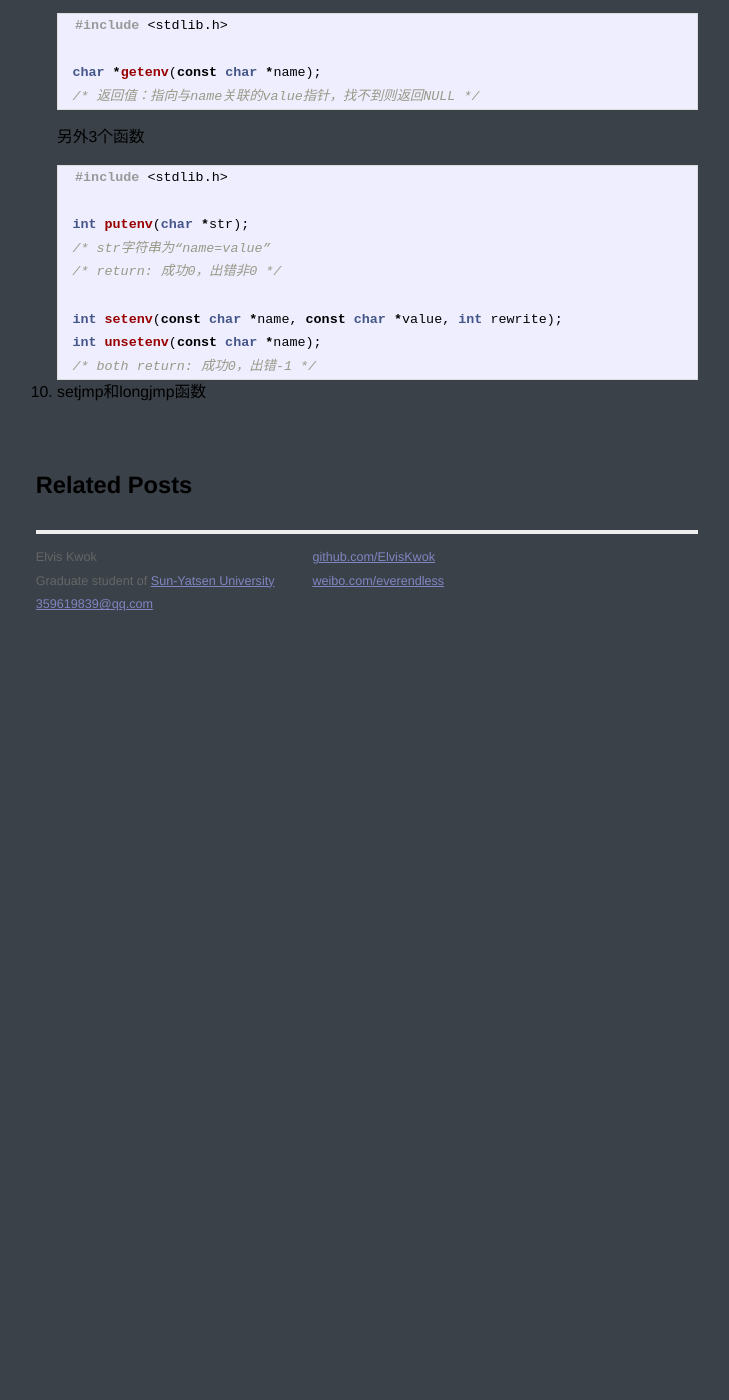
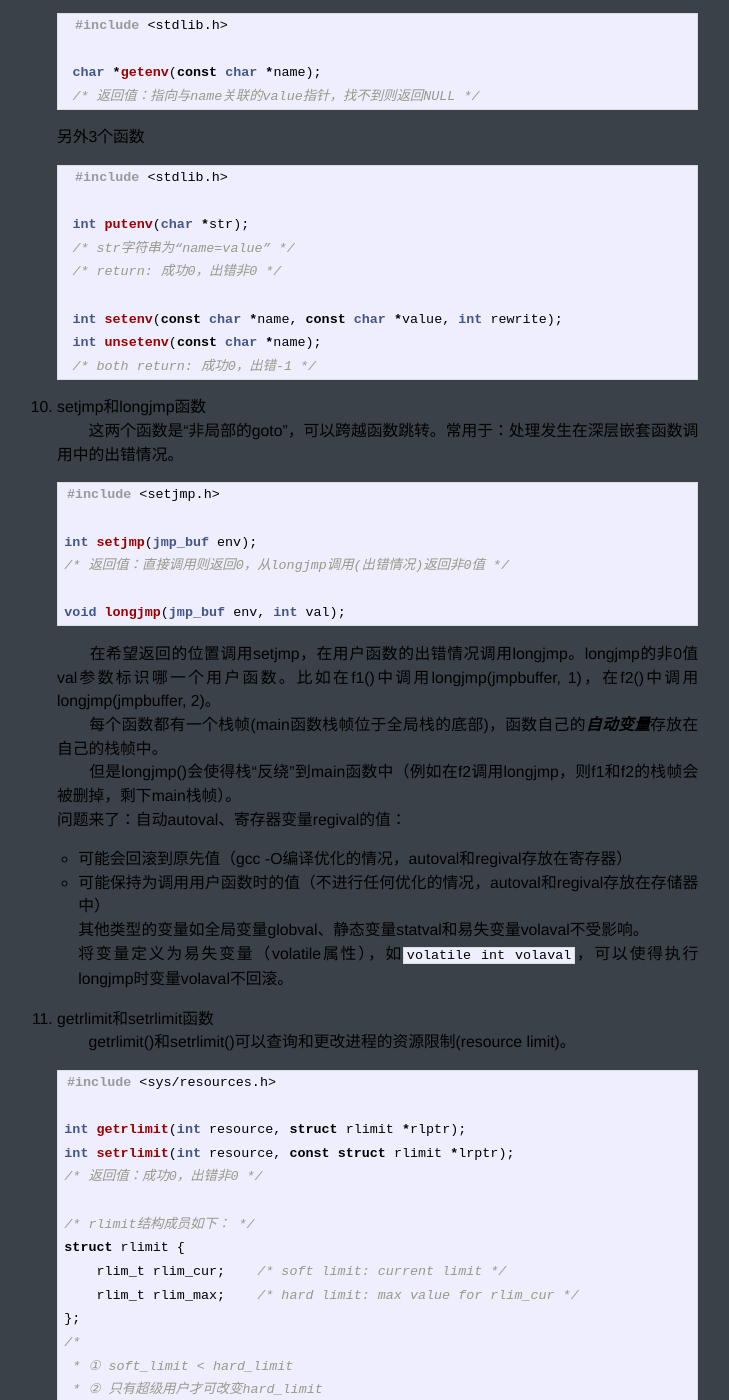
Before and after one commit to ElvisKwok/ElvisKwok.github.io, a Jekyll site: the page built from apue/2014-09-22-notes-of-apue-7.md, in a window 1280 px wide and 1400 px high, scrolled down 4293 px. Shown: the whole window, without its empty margins (273-1002 px from the left). Built offline with Jekyll 4.4.1, drawn with Linux system fonts in a browser that asks for light colours; Markdown is read by kramdown in place of the engine named in the settings; comment, search, counter and statistics services are not loaded; before the commit the page ends 4923 px from its top, so only the background shows below that; some of the changed text lies outside the part shown.

````diff
--- a/apue/2014-09-22-notes-of-apue-7.md
+++ b/apue/2014-09-22-notes-of-apue-7.md
@@ -14,11 +14,11 @@ title: Notes of APUE 7
 1. 引言
     本章将学习：
     * 执行程序时，main函数如何被调用
+    * 不同的进程终止方式
     * 命令行参数如何传给执行程序
     * 典型的存储器布局
     * 如何分配另外的存储空间
     * 进程如何使用环境变量
-    * 不同的进程终止方式
     * longjmp()和setjmp()，以及它们与栈的交互作用
     * 进程的资源限制
 
@@ -142,7 +142,7 @@ title: Notes of APUE 7
     #include <stdlib.h>
 
     int putenv(char *str);
-    /* str字符串为“name=value”
+    /* str字符串为“name=value” */
     /* return: 成功0，出错非0 */
 
     int setenv(const char *name, const char *value, int rewrite);
@@ -151,7 +151,54 @@ title: Notes of APUE 7
     ```
 
 10. setjmp和longjmp函数
+　　这两个函数是“非局部的goto”，可以跨越函数跳转。常用于：处理发生在深层嵌套函数调用中的出错情况。
 
+    ```c
+    #include <setjmp.h>
+
+    int setjmp(jmp_buf env);
+    /* 返回值：直接调用则返回0，从longjmp调用(出错情况)返回非0值 */
+
+    void longjmp(jmp_buf env, int val);
+    ```
+　　在希望返回的位置调用setjmp，在用户函数的出错情况调用longjmp。longjmp的非0值val参数标识哪一个用户函数。比如在f1()中调用longjmp(jmpbuffer, 1)，在f2()中调用longjmp(jmpbuffer, 2)。
+　　每个函数都有一个栈帧(main函数栈帧位于全局栈的底部)，函数自己的***自动变量***存放在自己的栈帧中。
+　　但是longjmp()会使得栈“反绕”到main函数中（例如在f2调用longjmp，则f1和f2的栈帧会被删掉，剩下main栈帧）。
+    问题来了：自动autoval、寄存器变量regival的值：
+    * 可能会回滚到原先值（gcc -O编译优化的情况，autoval和regival存放在寄存器）
+    * 可能保持为调用用户函数时的值（不进行任何优化的情况，autoval和regival存放在存储器中）
+    其他类型的变量如全局变量globval、静态变量statval和易失变量volaval不受影响。
+    将变量定义为易失变量（volatile属性），如`volatile int volaval`，可以使得执行longjmp时变量volaval不回滚。
+
+11. getrlimit和setrlimit函数
+　　getrlimit()和setrlimit()可以查询和更改进程的资源限制(resource limit)。
+
+    ```c
+    #include <sys/resources.h>
+
+    int getrlimit(int resource, struct rlimit *rlptr);
+    int setrlimit(int resource, const struct rlimit *lrptr);
+    /* 返回值：成功0，出错非0 */
+
+    /* rlimit结构成员如下： */
+    struct rlimit {
+        rlim_t rlim_cur;    /* soft limit: current limit */
+        rlim_t rlim_max;    /* hard limit: max value for rlim_cur */
+    };
+    /*
+     * ① soft_limit < hard_limit
+     * ② 只有超级用户才可改变hard_limit
+     */
+    ```
+12. 小结
+    理解“UNIX下C程序的环境”是理解“UNIX进程控制特征”的先决条件。
+    本章说明了：
+    * 程序是如何启动和终止
+    * 如何向程序传递参数表和环境
+    * C程序的典型存储空间布局
+    * 进程如何动态地分配和释放存储器
+    * setjmp()和longjmp()提供的进程内非局部跳转的方法
+    * 各种实现提供的资源限制功能
 
 
 
````
Also changed, not shown: other parts of apue/2014-09-22-notes-of-apue-7.md (+2 -2 lines), _posts/2014-09-22-notes-of-apue.md (+2 -0 lines), apue/2014-09-22-notes-of-apue-3.md (+1 -1 lines), apue/2014-09-22-notes-of-apue-8.md (added, +111 -0 lines), images/apue/8.3.1.png (added), images/apue/8.3.2.png (added).
